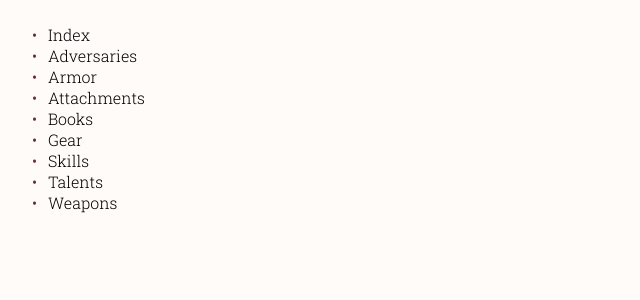
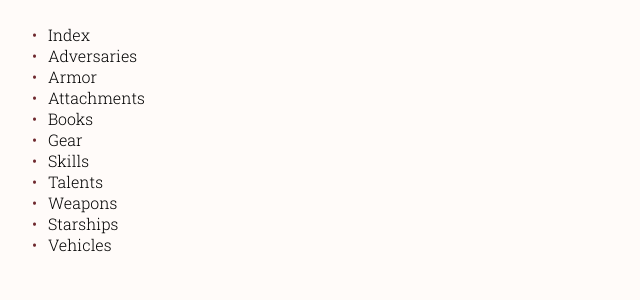
Before and after one commit to kihira/SWRPG-Site, a Flask app: page / in a window 1280 px wide. Shown: the top 300 px of the page, without its empty margins (0-640 px from the left). Run offline with Flask 2, Linux system fonts and the light colour scheme; style sheets or scripts are compiled from the project's sources; parts of the project's set-up code (start-up, migrations or seed data) failed here and were passed over; some libraries are stand-ins or nearby versions.

Commit message:
Add more items to the menu

```diff
--- a/server/templates/base.html
+++ b/server/templates/base.html
@@ -41,7 +41,9 @@
             ('/gear', 'gear', 'Gear'),
             ('/skills', 'skills', 'Skills'),
             ('/talents', 'talents', 'Talents'),
-            ('/weapons', 'weapons', 'Weapons')
+            ('/weapons', 'weapons', 'Weapons'),
+            ('/starships', 'starships', 'Starships'),
+            ('/vehicles', 'vehicles', 'Vehicles')
     ]-%}
         <ul>
             {% for href, id, caption in nav %}
```
